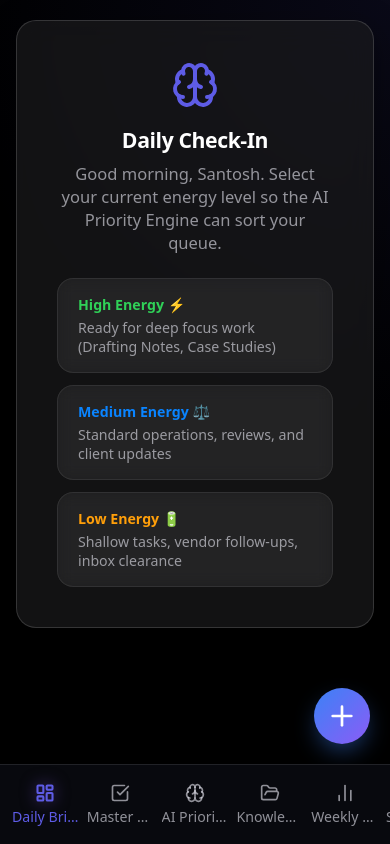
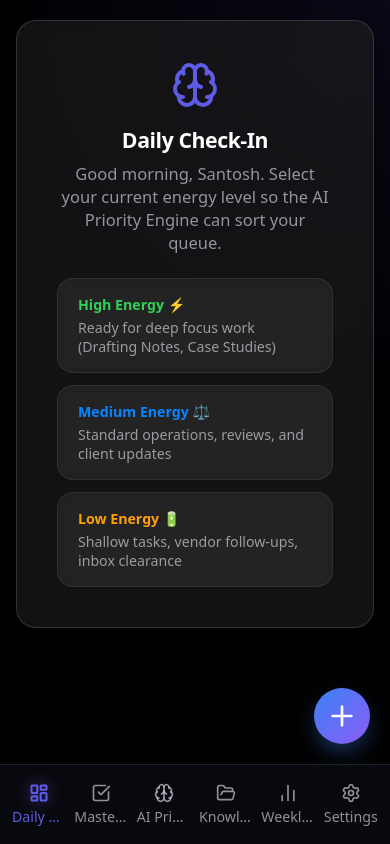
Before and after one commit to bhelnt81-bhel/myRADAR-my-second-brain, a React (Vite) app: page / in a window 390 px wide. Built offline with nearby package versions, Linux system fonts and the light colour scheme.

Commit message:
Fix mobile navigation layout

```diff
--- a/src/index.css
+++ b/src/index.css
@@ -422,12 +422,13 @@ button {
     margin-bottom: 0;
     font-size: 10px;
     justify-content: center;
-    width: 20%;
+    flex: 1;
+    min-width: 0;
   }
 
   .nav-label {
     display: block;
-    font-size: 10px;
+    font-size: 9px;
     white-space: nowrap;
     overflow: hidden;
     text-overflow: ellipsis;
```
